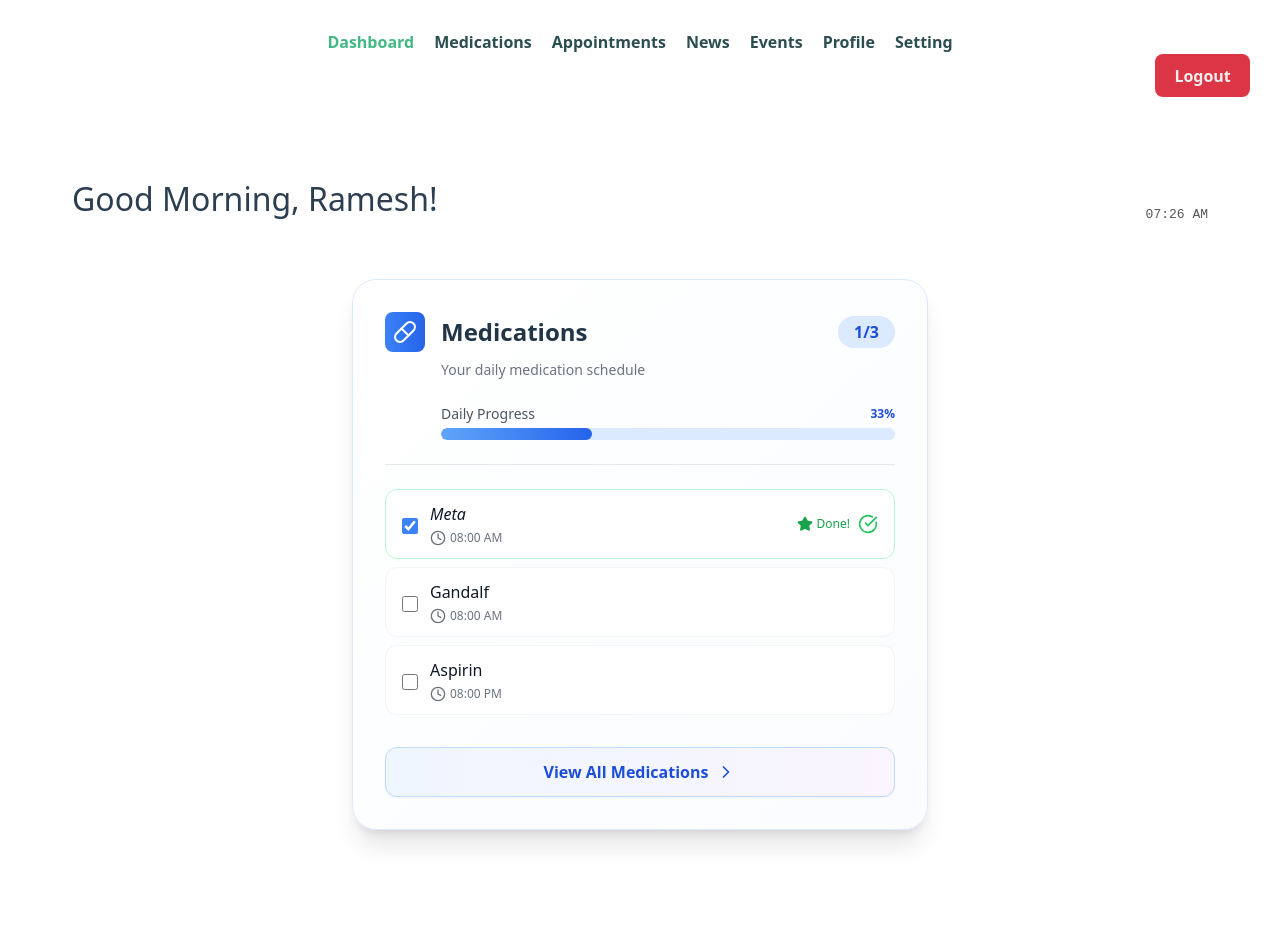
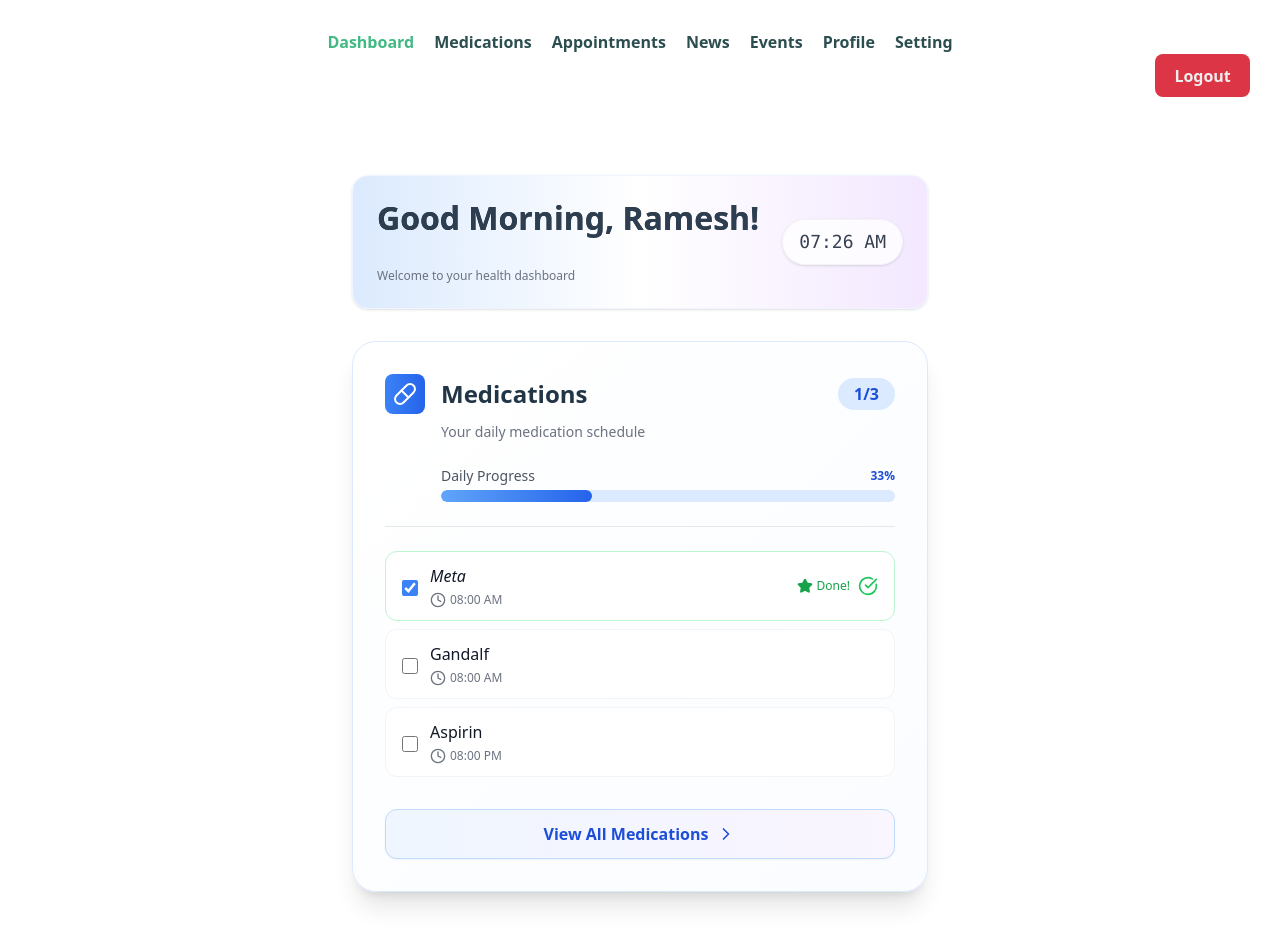
Before and after one commit to 21f3001925/soft-engg-project-may-2025-se-May-11, a Vue app in the folder frontend/: page /dashboard in a window 1280 px wide. Shown: the top 946 px of the page. Before the commit the page ends 918 px from the top, so only its background shows below. Built offline with nearby package versions, Linux system fonts and the light colour scheme; sample sign-in values are in the browser's storage.

Commit message:
Add time and styles to the dashboard

```diff
--- a/frontend/src/views/Dashboard.vue
+++ b/frontend/src/views/Dashboard.vue
@@ -33,10 +33,21 @@ onUnmounted(() => {
 
 <template>
   <div class="dashboard">
-    <div style="display: flex; align-items: center; justify-content: space-between; margin-bottom: 1.5rem">
-      <h2 class="dashboard-title">{{ greeting }}, Ramesh!</h2>
-      <div style="font-family: monospace; color: #555">
-        {{ currentTime.toLocaleTimeString([], { hour: '2-digit', minute: '2-digit' }) }}
+    <div
+      class="flex items-center justify-between mb-8 p-6 rounded-2xl shadow bg-gradient-to-r from-blue-100 via-white to-purple-100 border border-blue-50 max-w-xl mx-auto"
+    >
+      <div>
+        <h2
+          class="dashboard-title text-2xl md:text-3xl font-bold bg-gradient-to-r from-gray-900 to-gray-600 bg-clip-text text-transparent mb-1"
+        >
+          {{ greeting }}, Ramesh!
+        </h2>
+        <p class="text-xs text-gray-500 hidden md:block">Welcome to your health dashboard</p>
+      </div>
+      <div class="flex items-center space-x-2 bg-white/80 rounded-full px-4 py-2 shadow border border-gray-100">
+        <span class="text-lg font-mono text-gray-700">{{
+          currentTime.toLocaleTimeString([], { hour: '2-digit', minute: '2-digit' })
+        }}</span>
       </div>
     </div>
     <MedicationsSection />
```
